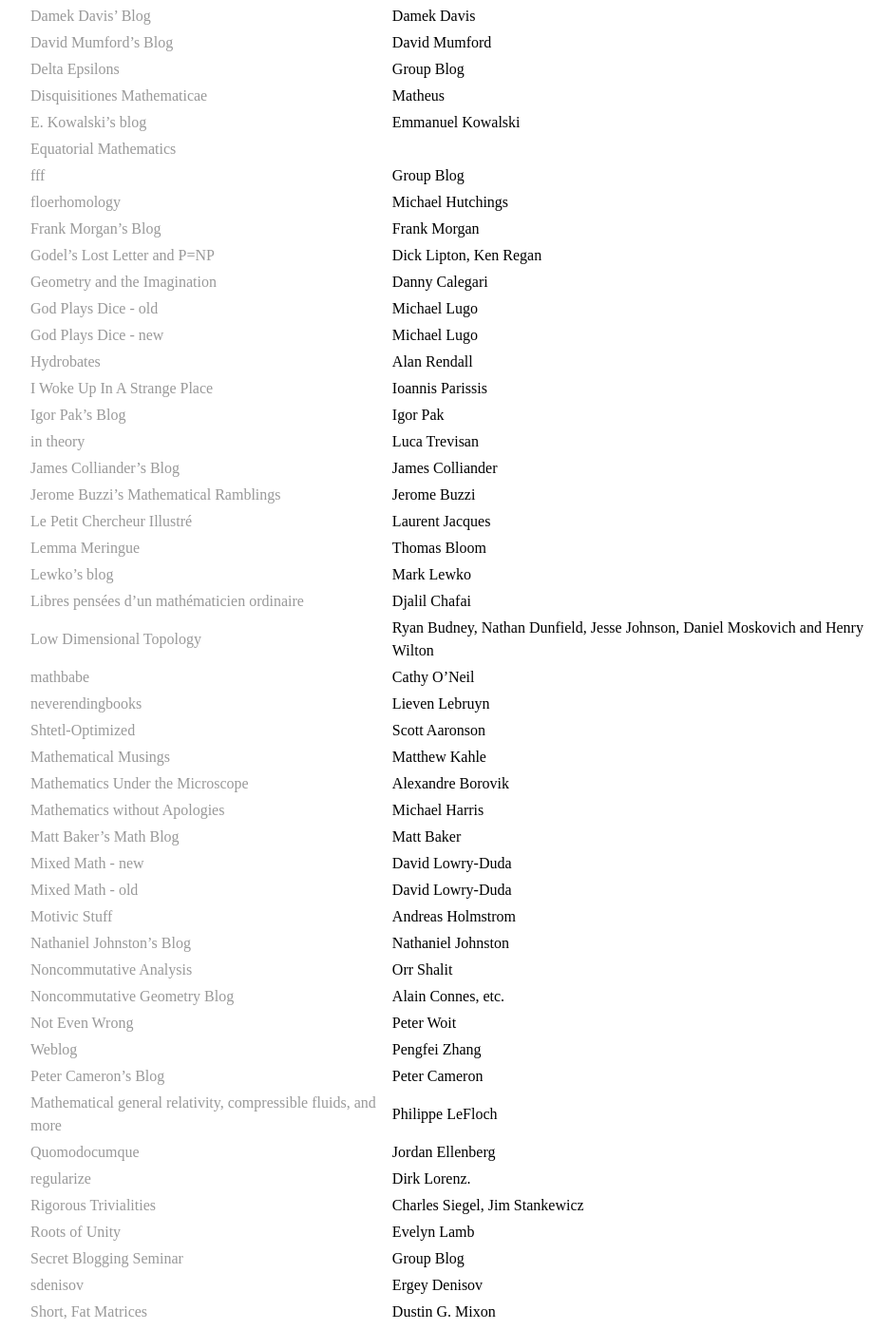
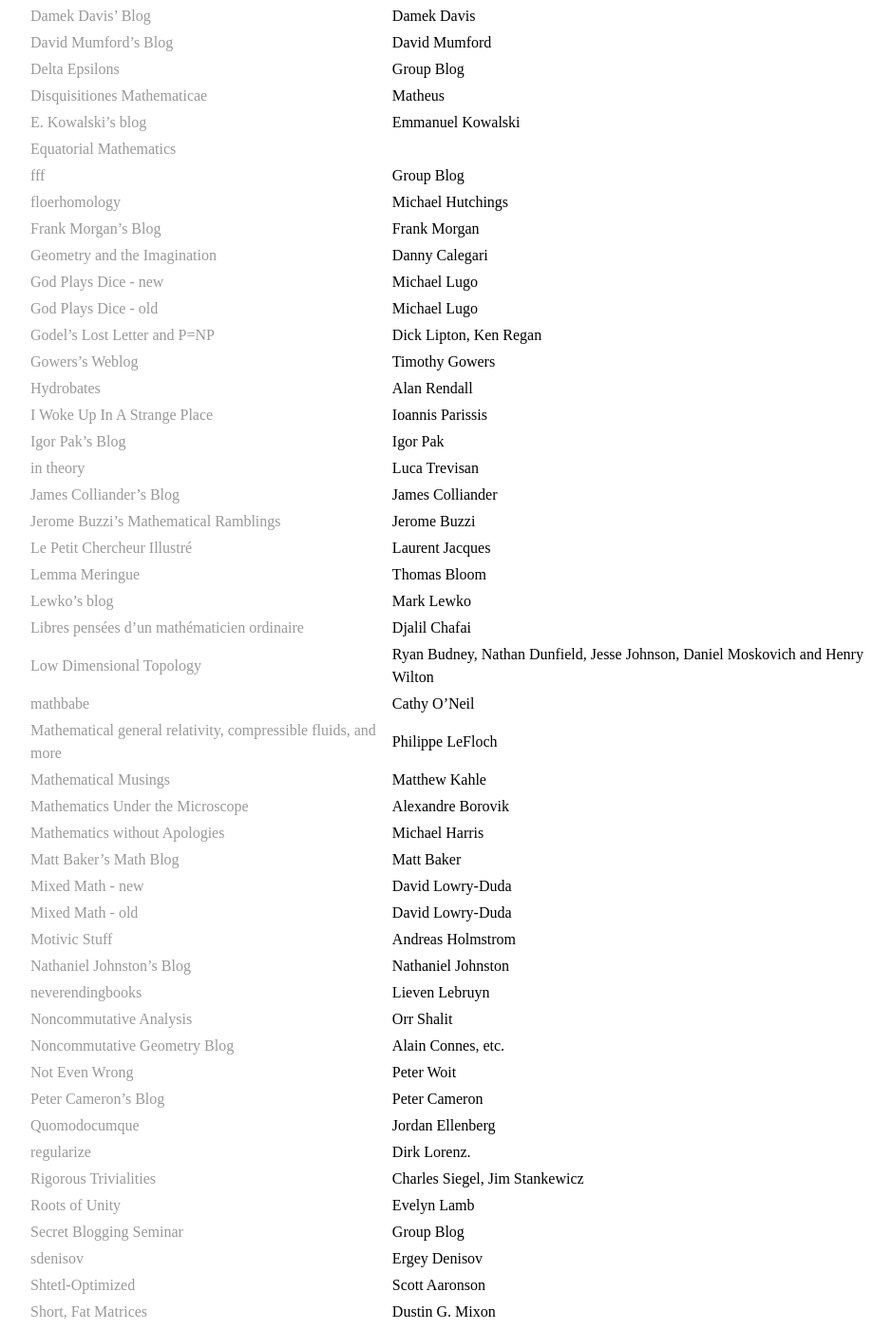
Before and after one commit to nirakarneo/nirakarneo.github.io, a Jekyll site: the page built from bookmarks/index.md, in a window 1280 px wide and 1400 px high, scrolled down 574 px. Shown: the whole window at 95% size, without its empty margins (163-1102 px from the left). Built offline with Jekyll 4.4.1, drawn with Linux system fonts in a browser that asks for light colours; some of the changed text lies outside the part shown.

Commit message:
Update index.md

```diff
--- a/bookmarks/index.md
+++ b/bookmarks/index.md
@@ -29,10 +29,11 @@ Blog | Author/s
 [fff](https://ffbandf.wordpress.com/) | Group Blog
 [floerhomology](https://floerhomology.wordpress.com/) | Michael Hutchings
 [Frank Morgan's Blog](http://sites.williams.edu/Morgan/) | Frank Morgan
+[Geometry and the Imagination](https://lamington.wordpress.com/) | Danny Calegari
+[God Plays Dice - new](http://gottwurfelt.com/)	| Michael Lugo
+[God Plays Dice - old](http://godplaysdice.blogspot.ca/) | Michael Lugo
 [Godel's Lost Letter and P=NP](https://rjlipton.wordpress.com/) | Dick Lipton, Ken Regan
-[Geometry and the Imagination](https://lamington.wordpress.com/) | Danny Calegari
-[God Plays Dice - old](http://godplaysdice.blogspot.ca/) | Michael Lugo
-[God Plays Dice - new](http://gottwurfelt.com/)	| Michael Lugo
+[Gowers's Weblog](https://gowers.wordpress.com/) | Timothy Gowers
 [Hydrobates](https://alanrendall.wordpress.com/) | Alan Rendall
 [I Woke Up In A Strange Place](https://yannisparissis.wordpress.com/) | Ioannis Parissis
 [Igor Pak's Blog](https://igorpak.wordpress.com/) | Igor Pak
@@ -55,18 +55,18 @@ Blog | Author/s
 [Mixed Math - old](https://mixedmath.wordpress.com/) | David Lowry-Duda
 [Motivic Stuff](https://homotopical.wordpress.com/) | Andreas Holmstrom
 [Nathaniel Johnston's Blog](http://www.njohnston.ca/) | Nathaniel Johnston
+[neverendingbooks](http://www.neverendingbooks.org/) | Lieven Lebruyn
 [Noncommutative Analysis](https://noncommutativeanalysis.wordpress.com/) | Orr Shalit
 [Noncommutative Geometry Blog](http://noncommutativegeometry.blogspot.ca/) | Alain Connes, etc.
 [Not Even Wrong](http://www.math.columbia.edu/~woit/wordpress/) | Peter Woit
-[Weblog](https://pfzhang.wordpress.com/) | Pengfei Zhang
 [Peter Cameron's Blog](https://cameroncounts.wordpress.com/) | Peter Cameron
-[Mathematical general relativity, compressible fluids, and more](https://philippelefloch.org/) | Philippe LeFloch
 [Quomodocumque](https://quomodocumque.wordpress.com/) | Jordan Ellenberg
 [regularize](https://regularize.wordpress.com/) | Dirk Lorenz.
 [Rigorous Trivialities](https://rigtriv.wordpress.com/) | Charles Siegel, Jim Stankewicz
 [Roots of Unity](http://blogs.scientificamerican.com/roots-of-unity/) | Evelyn Lamb
 [Secret Blogging Seminar](https://sbseminar.wordpress.com/) | Group Blog
 [sdenisov](https://sdenisov.wordpress.com/) | Ergey Denisov
+[Shtetl-Optimized](http://www.scottaaronson.com/blog/) | Scott Aaronson
 [Short, Fat Matrices](https://dustingmixon.wordpress.com/) | Dustin G. Mixon
 [Since it is not …](https://ifwisdomwereteachable.wordpress.com/) | Yemon Choi
 [Stacks Project Blog](http://math.columbia.edu/~dejong/wordpress/) | Aise Johan de Jong
```
Also changed, not shown: other parts of bookmarks/index.md (+2 -3 lines).
